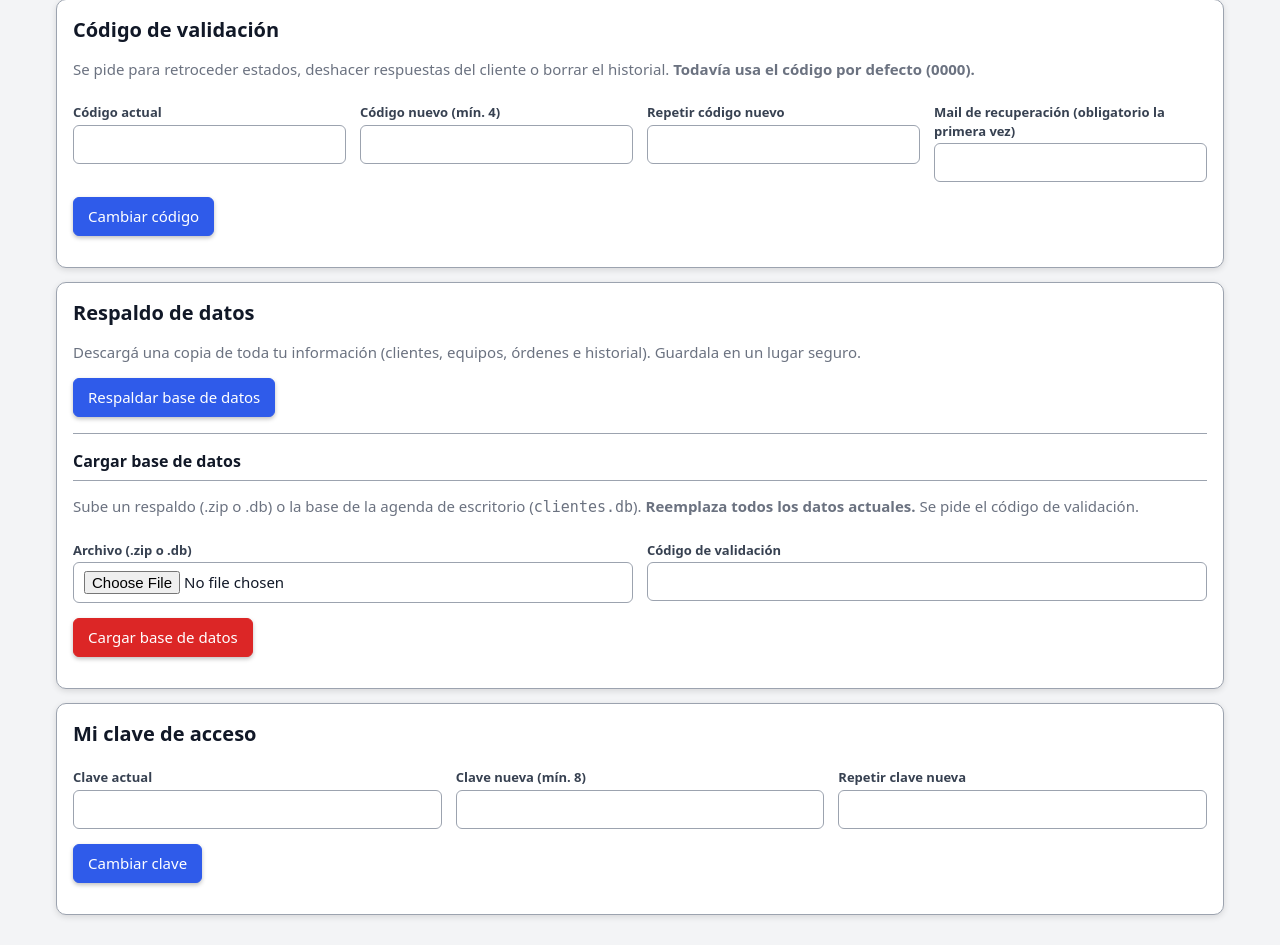
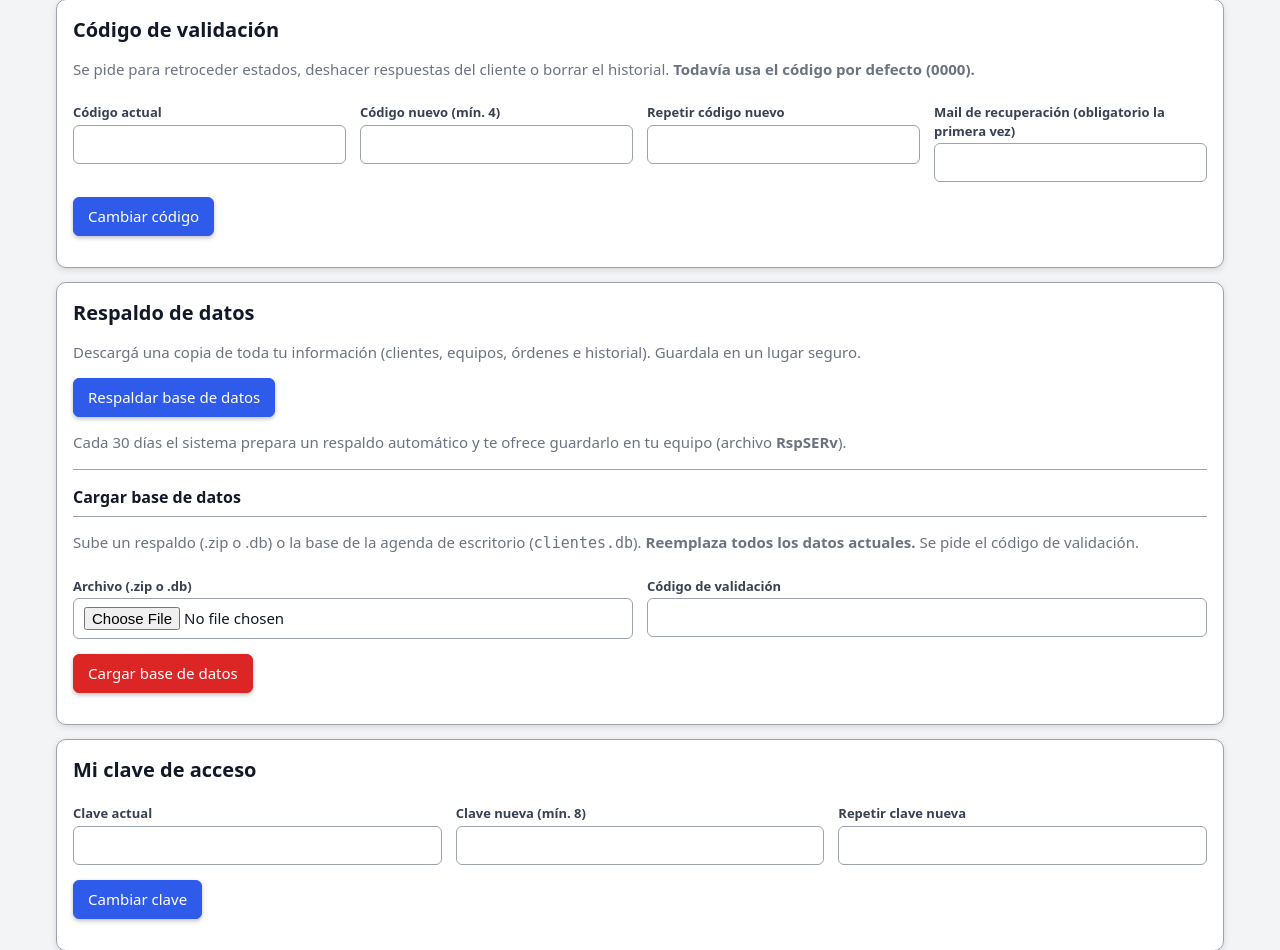
Before and after one commit to Alt-si/servicio-t-cnico, a Flask app: page /configuracion in a window 1280 px wide. Shown: the part 370-1320 px from the top of the page. Before the commit the page ends 1293 px from the top, so only its background shows below. Run offline with Flask 3, Linux system fonts and the light colour scheme; the visitor is signed in with stand-in values (Sample User, id 1); data comes from the database, SQL or seed files in the repository; tables that the repository leaves empty hold one stand-in row (values such as "Sample post"); data that the repository does not hold is empty.

Commit message:
Respaldo automático cada 30 días con opción de guardar (RspSERv)

```diff
--- a/app.py
+++ b/app.py
@@ -659,23 +659,44 @@ def configuracion():
         flash("Configuración guardada.", "ok")
         return redirect(url_for("configuracion"))
     return render_template("configuracion.html", codigo_defecto=core.codigo_por_defecto(cid),
-                           rec_email=core.leer_config(cid, "rec_email", ""))
+                           rec_email=core.leer_config(cid, "rec_email", ""),
+                           ult_resp=core.leer_config(cid, "respaldo_ultimo", ""), ult_resp_accion=core.leer_config(cid, "respaldo_ultimo_accion", ""))
 
 
 @app.route("/configuracion/respaldo")
 @login_requerido
 @modulo_requerido("respaldo")
 def respaldo():
-    import tempfile, zipfile
-    with tempfile.TemporaryDirectory() as tmp:
-        base = os.path.join(tmp, "base.db")
-        core.exportar_base(g.cuenta["id"], base)
-        buf = io.BytesIO()
-        with zipfile.ZipFile(buf, "w", zipfile.ZIP_DEFLATED) as z:
-            z.write(base, "base.db")
-    nombre = "respaldo_%s.zip" % time.strftime("%Y-%m-%d_%H%M")
-    return Response(buf.getvalue(), mimetype="application/zip",
+    datos, nombre = core.zip_respaldo(g.cuenta["id"])
+    return Response(datos, mimetype="application/zip",
                     headers={"Content-Disposition": f'attachment; filename="{nombre}"'})
+
+
+@app.route("/api/respaldo/estado")
+@login_requerido
+@modulo_requerido("respaldo")
+def api_respaldo_estado():
+    """Si toca el respaldo mensual, hace la copia en el servidor y avisa para ofrecer la descarga."""
+    cid = g.cuenta["id"]
+    if not core.respaldo_pendiente(cid):
+        return jsonify(ok=True, pendiente=False)
+    if not core.leer_config(cid, "respaldo_copia"):
+        core.guardar_config(cid, "respaldo_copia", core.guardar_copia_servidor(cid))
+    return jsonify(ok=True, pendiente=True, nombre=core.leer_config(cid, "respaldo_copia"))
+
+
+@app.route("/api/respaldo/confirmar", methods=["POST"])
+@login_requerido
+@modulo_requerido("respaldo")
+def api_respaldo_confirmar():
+    """El usuario eligió guardar o no el archivo: en ambos casos arranca un nuevo ciclo de 30 días."""
+    d = request.get_json(force=True, silent=True) or {}
+    accion = "guardado" if d.get("accion") == "guardado" else "omitido"
+    cid = g.cuenta["id"]
+    core.guardar_config(cid, "respaldo_ultimo", core.ahora_dt().date().isoformat())
+    core.guardar_config(cid, "respaldo_ultimo_accion", accion)
+    core.guardar_config(cid, "respaldo_copia", None)
+    return jsonify(ok=True)
 
 
 @app.route("/configuracion/cargar", methods=["POST"])
--- a/core.py
+++ b/core.py
@@ -489,3 +489,45 @@ def clasificar_recordatorio(fecha_hora, hecho=0):
     if dt.date() == (n + timedelta(days=1)).date():
         return "manana", "Mañana · " + dt.strftime("%H:%M")
     return "proximo", f"{largo}  ·  {dt.strftime('%H:%M')}"
+
+
+# ---------------------------------------------------------------- respaldo automático cada 30 días
+DIAS_RESPALDO = 30
+NOMBRE_RESPALDO = "RspSERv"
+
+
+def zip_respaldo(cuenta_id):
+    """Devuelve (bytes del .zip, nombre de archivo) con una copia consistente de la base del comercio."""
+    import io, tempfile, zipfile
+    with tempfile.TemporaryDirectory() as tmp:
+        base = os.path.join(tmp, "base.db")
+        exportar_base(cuenta_id, base)
+        buf = io.BytesIO()
+        with zipfile.ZipFile(buf, "w", zipfile.ZIP_DEFLATED) as z:
+            z.write(base, "base.db")
+    return buf.getvalue(), f"{NOMBRE_RESPALDO}_{ahora_dt().strftime('%Y-%m-%d')}.zip"
+
+
+def respaldo_pendiente(cuenta_id):
+    """True si pasaron 30 días desde el último respaldo (o su aviso). La primera vez solo arranca el conteo."""
+    hoy = ahora_dt().date()
+    ultimo = leer_config(cuenta_id, "respaldo_ultimo")
+    if not ultimo:
+        guardar_config(cuenta_id, "respaldo_ultimo", hoy.isoformat())
+        return False
+    try:
+        return (hoy - datetime.strptime(ultimo, "%Y-%m-%d").date()).days >= DIAS_RESPALDO
+    except ValueError:
+        guardar_config(cuenta_id, "respaldo_ultimo", hoy.isoformat())
+        return False
+
+
+def guardar_copia_servidor(cuenta_id, conservar=3):
+    """Copia automática en el servidor (se conservan las últimas 3)."""
+    datos, nombre = zip_respaldo(cuenta_id)
+    carpeta = DATA_DIR / "respaldos" / str(cuenta_id)
+    carpeta.mkdir(parents=True, exist_ok=True)
+    (carpeta / nombre).write_bytes(datos)
+    for viejo in sorted(carpeta.glob(f"{NOMBRE_RESPALDO}_*.zip"))[:-conservar]:
+        viejo.unlink()
+    return nombre
--- a/static/app.js
+++ b/static/app.js
@@ -82,7 +82,7 @@ function sonido() {
 }
 const colaAvisos = []; let mostrando = false;
 function siguienteAviso() {
-  if (mostrando || !colaAvisos.length) return;
+  if (mostrando || !colaAvisos.length || $('#modal').classList.contains('abierto')) return;
   mostrando = true;
   const r = colaAvisos.shift();
   const c = modal(`<div style="background:#f97316;color:#fff;margin:-18px -18px 12px;padding:12px 18px;border-radius:10px 10px 0 0">
@@ -161,3 +161,25 @@ document.addEventListener('input', e => {
     history.replaceState(null, '', url);
   }
 })();
+
+// ----- Respaldo automático cada 30 días: se ofrece al entrar (o en el primer ingreso después de la fecha)
+async function revisarRespaldo() {
+  if (!window.HAY_SESION || !window.HAY_RESP) return;
+  const j = await api('/api/respaldo/estado');
+  if (!j.ok || !j.pendiente) return;
+  const mostrar = () => {
+    if ($('#modal').classList.contains('abierto')) return setTimeout(mostrar, 5000);
+    const c = modal(`<h2>Respaldo mensual</h2>
+      <p>Corresponde el respaldo de seguridad de tu información (clientes, equipos y órdenes). Ya se preparó una copia en el servidor.</p>
+      <p>Guardalo también en este equipo con el nombre <b>${esc(j.nombre)}</b>.</p>
+      <p class="mut">Guardar el archivo o no es responsabilidad del usuario.</p>
+      <div class="row" style="margin-top:12px"><a class="btn pri" id="rs-g" href="/configuracion/respaldo" download>Guardar respaldo en mi equipo</a><button class="btn" id="rs-n">No guardar</button></div>`);
+    $('#rs-g', c).onclick = async () => { await api('/api/respaldo/confirmar', {accion: 'guardado'}); setTimeout(cerrar, 400); };
+    $('#rs-n', c).onclick = async () => {
+      if (!await confirmar('Si no guardás el archivo, tu información queda solo en el servidor. Es tu responsabilidad. ¿No guardar?')) return mostrar();
+      await api('/api/respaldo/confirmar', {accion: 'omitido'}); cerrar();
+    };
+  };
+  mostrar();
+}
+revisarRespaldo();
--- a/templates/base.html
+++ b/templates/base.html
@@ -30,7 +30,7 @@
 {% block cuerpo %}{% endblock %}
 </main>
 <div class="modal" id="modal"><div class="caja" id="modal-caja"></div></div>
-<script>window.HAY_SESION={{ "true" if cuenta else "false" }};window.HAY_REC={{ "true" if cuenta and "recordatorios" in modulos else "false" }};</script>
+<script>window.HAY_SESION={{ "true" if cuenta else "false" }};window.HAY_RESP={{ "true" if cuenta and "respaldo" in modulos else "false" }};window.HAY_REC={{ "true" if cuenta and "recordatorios" in modulos else "false" }};</script>
 <script src="{{ url_for('static', filename='app.js') }}"></script>
 {% block js %}{% endblock %}
 </body></html>
--- a/templates/configuracion.html
+++ b/templates/configuracion.html
@@ -30,6 +30,8 @@
 {% if 'respaldo' in modulos %}<div class="card"><h1>Respaldo de datos</h1>
   <p class="mut">Descargá una copia de toda tu información (clientes, equipos, órdenes e historial). Guardala en un lugar seguro.</p>
   <p><a class="btn pri" href="{{ url_for('respaldo') }}">Respaldar base de datos</a></p>
+  <p class="mut">Cada 30 días el sistema prepara un respaldo automático y te ofrece guardarlo en tu equipo (archivo <b>RspSERv</b>).
+  {% if ult_resp %}Último respaldo mensual: <b>{{ ult_resp[8:10] }}/{{ ult_resp[5:7] }}/{{ ult_resp[:4] }}</b>{% if ult_resp_accion %} ({{ 'guardado en el equipo' if ult_resp_accion=='guardado' else 'no se guardó el archivo' }}){% endif %}.{% endif %}</p>
   <hr style="border:0;border-top:1px solid var(--bd);margin:16px 0">
   <h2>Cargar base de datos</h2>
   <p class="mut">Sube un respaldo (.zip o .db) o la base de la agenda de escritorio (<code>clientes.db</code>). <b>Reemplaza todos los datos actuales.</b> Se pide el código de validación.</p>
```
